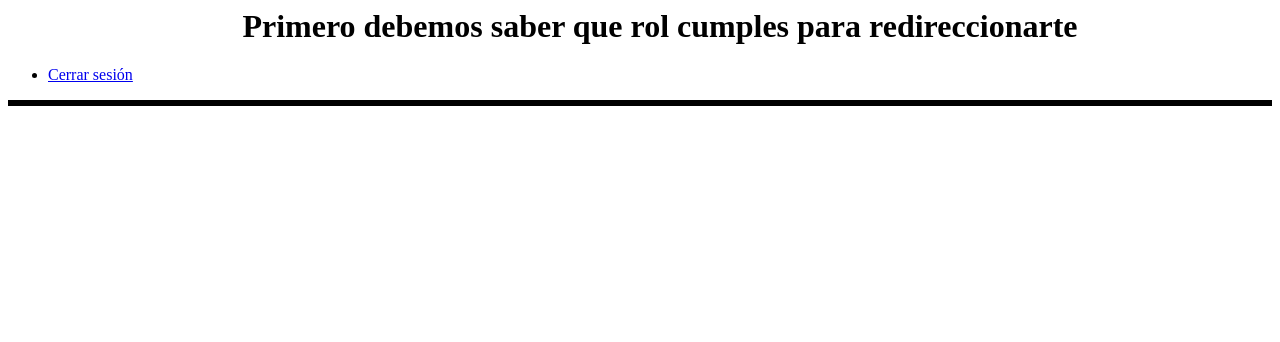
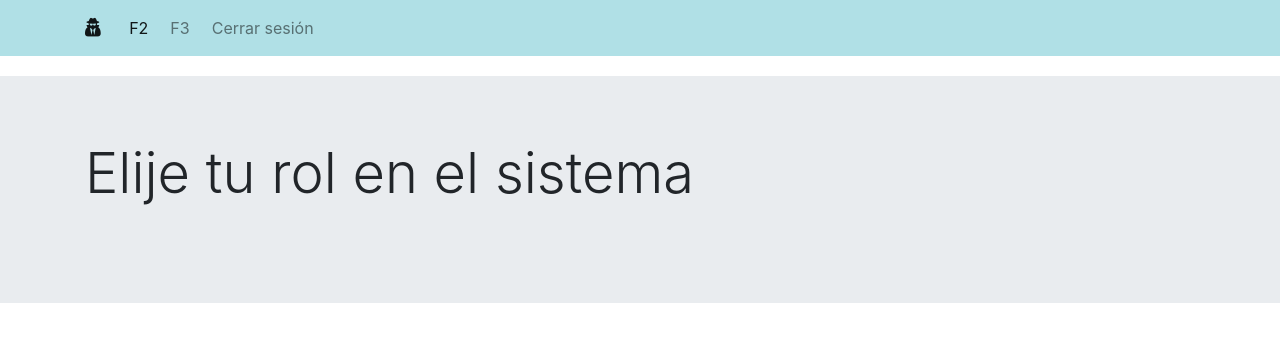
Before and after one commit to Grupo42018/f2kens, a Django app: template frontend_token/templates/user_group.html in a window 1280 px wide. Shown: the top 342 px of the page. Run offline with Django 3.2, Linux system fonts and the light colour scheme; the template is opened without the code that fills it, so the values that code supplies are empty; some libraries are stand-ins or nearby versions.

Commit message:
Added bootstrap. TODO: Cards for user groups.

```diff
--- a/frontend_token/templates/user_group.html
+++ b/frontend_token/templates/user_group.html
@@ -1,29 +1,79 @@
+<!DOCTYPE html>
 <html>
   <head>
     <meta charset="utf-8">
-        <title>Tutor</title>
+    <meta name="viewport" content="width=device-width, initial-scale=1">
+    {% load static %}
+    <title>Grupos de usuario</title>
+
+    <!-- Font Awesome -->
+    <link rel="stylesheet" href="{% static 'font-awesome/css/font-awesome.min.css' %}">
+
+    <!-- Bootstrap links -->
+    <link rel="stylesheet" href="https://stackpath.bootstrapcdn.com/bootstrap/4.1.0/css/bootstrap.min.css" integrity="sha384-9gVQ4dYFwwWSjIDZnLEWnxCjeSWFphJiwGPXr1jddIhOegiu1FwO5qRGvFXOdJZ4" crossorigin="anonymous">
+    <script src="https://code.jquery.com/jquery-3.3.1.min.js" integrity="sha256-FgpCb/KJQlLNfOu91ta32o/NMZxltwRo8QtmkMRdAu8="        crossorigin="anonymous"></script>
+    <script src="https://cdnjs.cloudflare.com/ajax/libs/popper.js/1.14.0/umd/popper.min.js" integrity="sha384-cs/chFZiN24E4KMATLdqdvsezGxaGsi4hLGOzlXwp5UZB1LY//20VyM2taTB4QvJ" crossorigin="anonymous"></script>
+    <script src="https://stackpath.bootstrapcdn.com/bootstrap/4.1.0/js/bootstrap.min.js" integrity="sha384-uefMccjFJAIv6A+rW+L4AHf99KvxDjWSu1z9VI8SKNVmz4sk7buKt/6v9KI65qnm" crossorigin="anonymous"></script>
+
+    <!-- link custom css -->
+    <link rel="stylesheet" type="text/css" href="{% static 'css/style.css' %}">
+
+    <!-- import custom script -->
+    <script src="{% static 'js/functions.js' %}" type="text/javascript"></script>
   </head>
+
   <body>
-        <ul>
-            <h1 style='text-align:center'>
-                Primero debemos saber que rol cumples para redireccionarte
-            </h1>
-            <li><a href='{% url "logout" %}'>Cerrar sesión</a></li>
+    <nav class="navbar navbar-expand-lg navbar-light bg-primary">
+      <div class="container">
+        <a class="navbar-brand" href="{% url 'check_user' %}"><i class="fa fa-user-secret"></i></a>
+        <button class="navbar-toggler" type="button" data-toggle="collapse" data-target="#navbar" aria-controls="navbarsExampleDefault" aria-expanded="false" aria-label="Toggle navigation">
+          <span class="navbar-toggler-icon"></span>
+        </button>
+
+        <div class="collapse navbar-collapse" id="navbar">
+          <ul class="navbar-nav nav mr-auto">
+            <li class="nav-item active">
+              <a class="nav-link" href="#f2" data-toggle="tab">F2</a>
+            </li>
+            <li class="nav-item">
+              <a class="nav-link" href="#f3" data-toggle="tab">F3</a>
+            </li>
+            <li class="nav-item">
+              <a class="nav-link" href="{% url 'logout' %}">Cerrar sesión</a>
+            </li>
           </ul>
-        <div align='center' style='border-style:solid;'>
+        </div>
+      </div>
+    </nav>
+
+    <div class="jumbotron jumbotron-fluid">
+        <div class="container">
+            <h1 class="display-4">Elije tu rol en el sistema</h1>
+            <p class="lead">
+                <div class="container">
+                    <div class="row">
                         {% for user_group in user_groups %}
+                            <div class="col-sm">
                             {% if user_group.name == 'Directives' %}
-                <a href='{% url "index_director" %}'>Director</a>
+                            <a class="btn btn-primary btn-lg" href='{% url "index_director" %}' role="button">Director</a>
                             {% elif user_group.name == 'Preceptors' %}
-                <a href='{% url "index_preceptor" %}'>Preceptor</a>
+                            <a class="btn btn-primary btn-lg" href='{% url "index_preceptor" %}' role="button">Preceptor</a>
                             {% elif user_group.name == 'Tutors' %}
-                <a href='{% url "index_tutor" %}'>Tutor</a>
+                            <a class="btn btn-primary btn-lg" href='{% url "index_tutor" %}' role="button">Tutor</a>
                             {% elif user_group.name == 'Guards' %}
-                <a href='{% url "index_guard" %}'>Guardia</a>
+                            <a class="btn btn-primary btn-lg" href='{% url "index_guard" %}' role="button">Guardia</a>
                             {% else %}
-                <h1 style='color:red'>Usted no pertenece a un grupo. Contacte con el administrador.</h1>
+                            <div class="alert alert-danger" role="alert">
+                                Usted no esta asignado a un grupo de usuario. Contacte con el administrador.
+                            </div>
                             {% endif %}
+                            </div>
                         {% endfor %}
                     </div>
+                </div>
+            </p>
+        </div>
+    </div>
+
   </body>
 </html>
```
Lines whose indentation alone changed are shown as unchanged.
